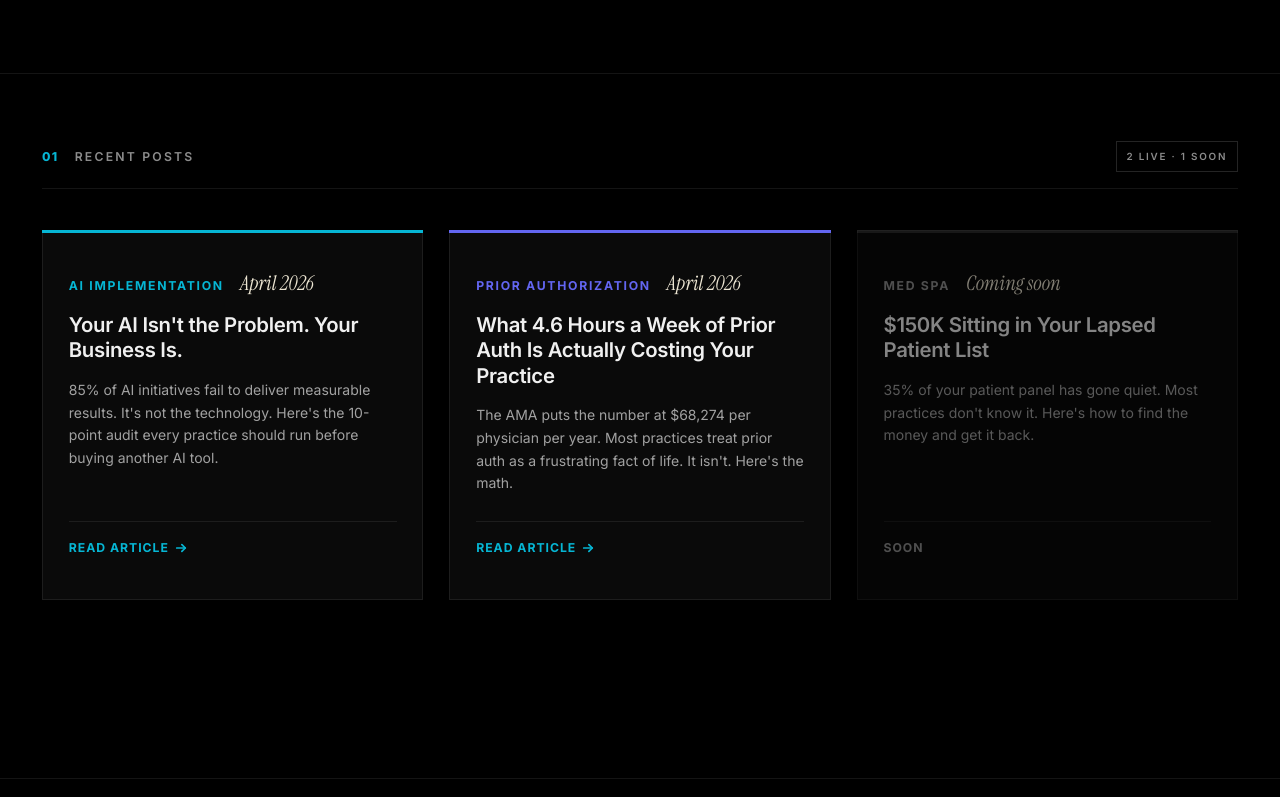
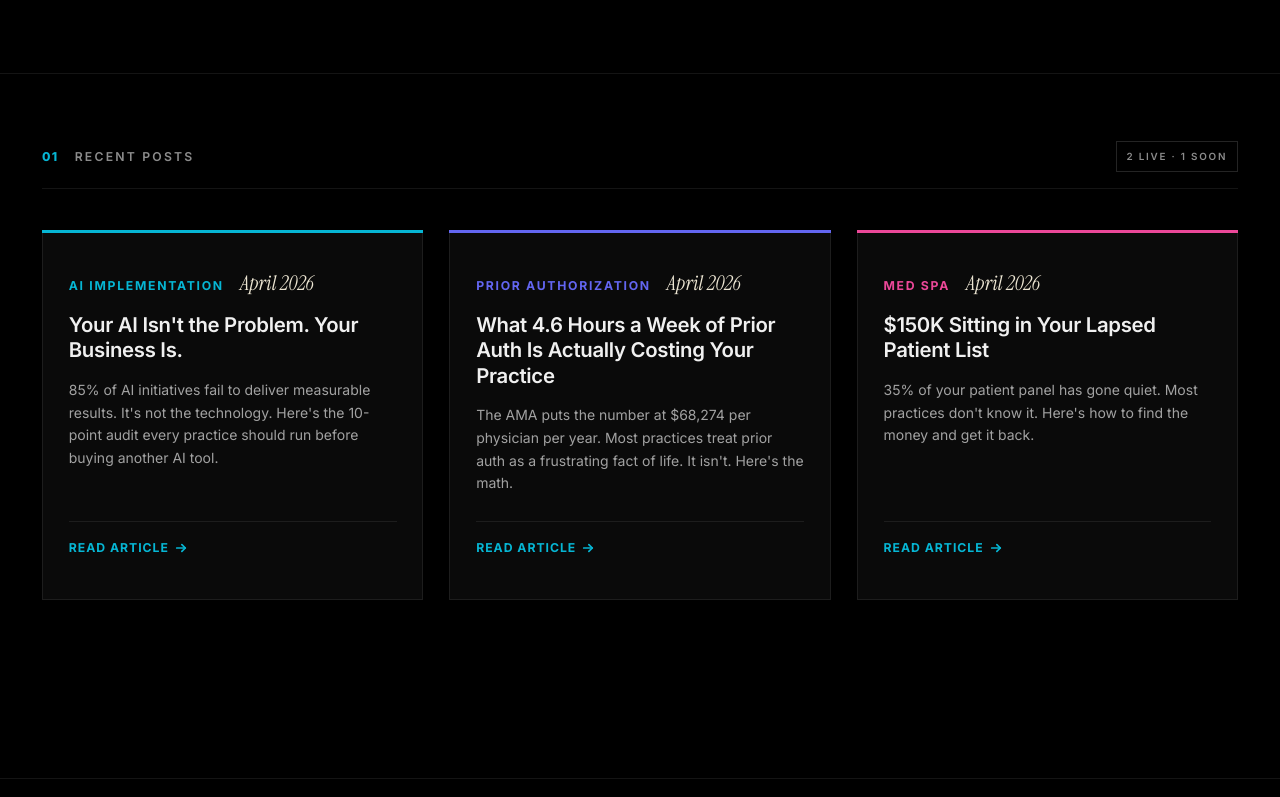
Before and after one commit to zxai-ai/zxai-site, a website: page blog.html in a window 1280 px wide. Shown: the part 476-1273 px from the top of the page. Drawn offline with Linux system fonts and the light colour scheme.

Commit message:
fix: wire up Post 3 lapsed patient blog card

```diff
--- a/blog.html
+++ b/blog.html
@@ -383,15 +383,18 @@
             </span>
           </a>
 
-          <div class="blog-card is-soon" style="--accent: #EC4899" aria-disabled="true">
+          <a class="blog-card" style="--accent: #EC4899" href="/blog/lapsed-patient-revenue">
             <div class="blog-card-meta">
               <span class="blog-card-tag">Med Spa</span>
-              <span class="blog-card-date">Coming soon</span>
+              <span class="blog-card-date">April 2026</span>
             </div>
             <div class="blog-card-title">$150K Sitting in Your Lapsed Patient List</div>
             <p class="blog-card-excerpt">35% of your patient panel has gone quiet. Most practices don't know it. Here's how to find the money and get it back.</p>
-            <span class="blog-card-read">Soon</span>
-          </div>
+            <span class="blog-card-read">
+              Read article
+              <svg viewBox="0 0 14 14" fill="none" stroke="currentColor" stroke-width="2" stroke-linecap="round" stroke-linejoin="round" aria-hidden="true"><line x1="2" y1="7" x2="12" y2="7"/><polyline points="8,3 12,7 8,11"/></svg>
+            </span>
+          </a>
 
         </div>
       </div>
```
